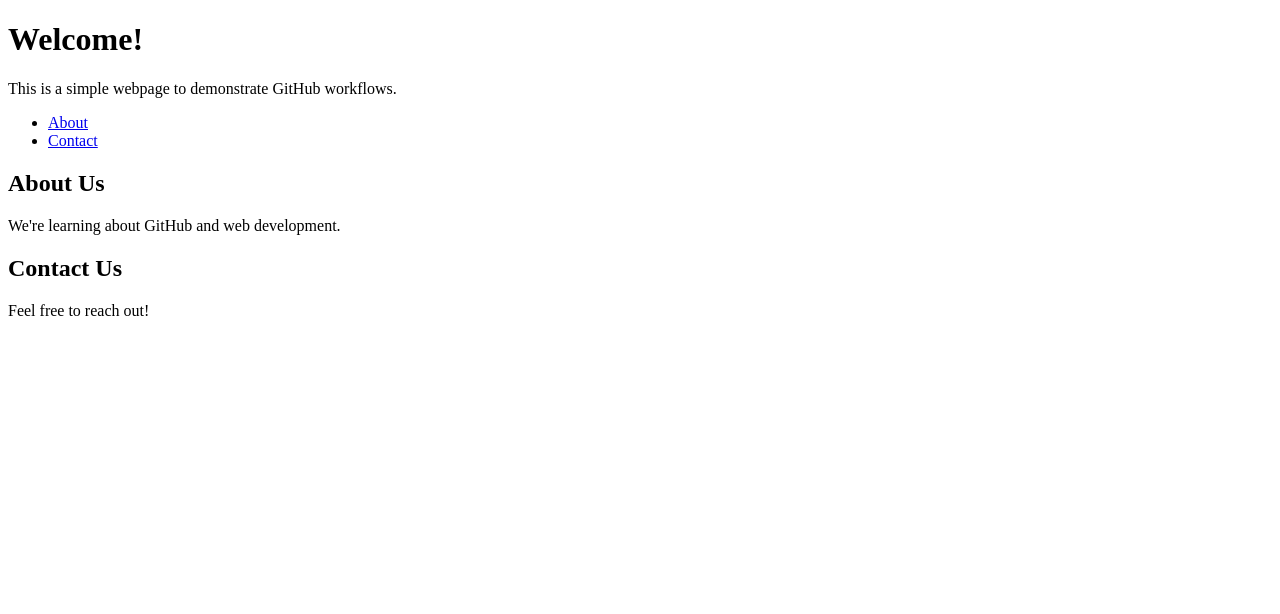
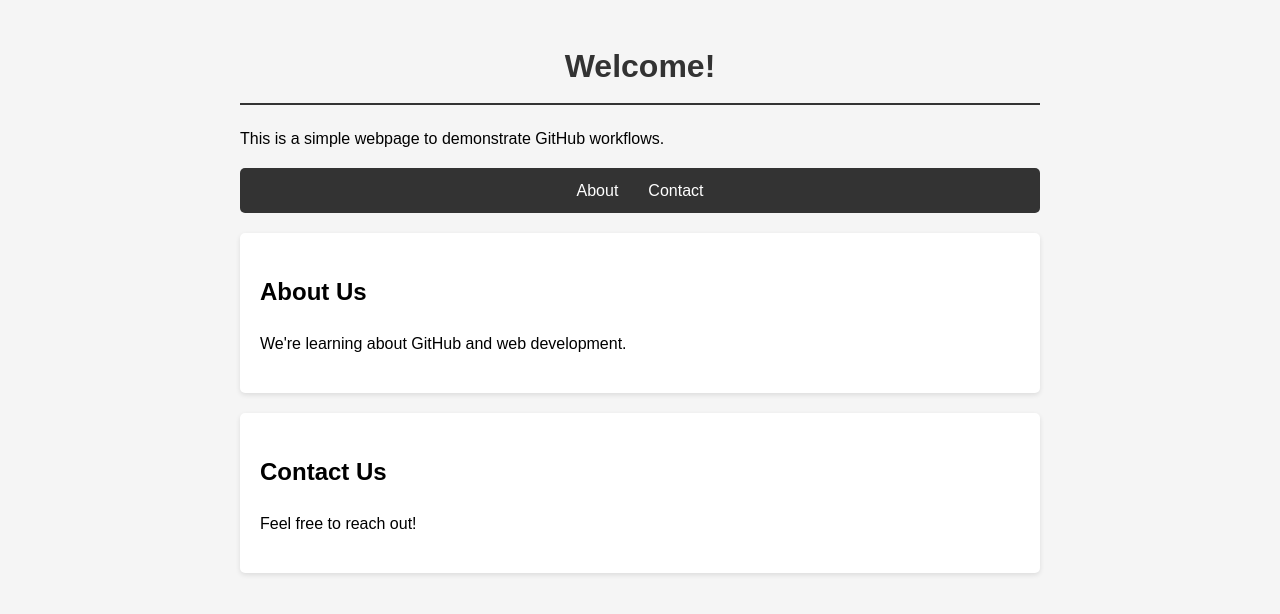
Before and after one commit to MrkPnn/simple-page, a plain HTML site: page index.html in a window 1280 px wide. Drawn offline with Linux system fonts and the light colour scheme.

Commit message:
Add CSS styling

```diff
--- a/index.html
+++ b/index.html
@@ -4,6 +4,7 @@
     <meta charset="UTF-8">
     <meta name="viewport" content="width=device-width, initial-scale=1.0">
     <title>Welcome to My Page</title>
+    <link rel="stylesheet" href="styles.css">
 </head>
 <body>
     <h1>Welcome!</h1>
--- /dev/null
+++ b/styles.css
@@ -0,0 +1,50 @@
+body {
+    font-family: Arial, sans-serif;
+    line-height: 1.6;
+    max-width: 800px;
+    margin: 0 auto;
+    padding: 20px;
+    background-color: #f5f5f5;
+}
+
+h1 {
+    color: #333;
+    text-align: center;
+    border-bottom: 2px solid #333;
+    padding-bottom: 10px;
+}
+
+nav {
+    background-color: #333;
+    padding: 10px;
+    border-radius: 5px;
+}
+
+nav ul {
+    list-style: none;
+    padding: 0;
+    margin: 0;
+    display: flex;
+    justify-content: center;
+}
+
+nav li {
+    margin: 0 15px;
+}
+
+nav a {
+    color: white;
+    text-decoration: none;
+}
+
+nav a:hover {
+    color: #ddd;
+}
+
+section {
+    background-color: white;
+    padding: 20px;
+    margin: 20px 0;
+    border-radius: 5px;
+    box-shadow: 0 2px 5px rgba(0,0,0,0.1);
+}
```
